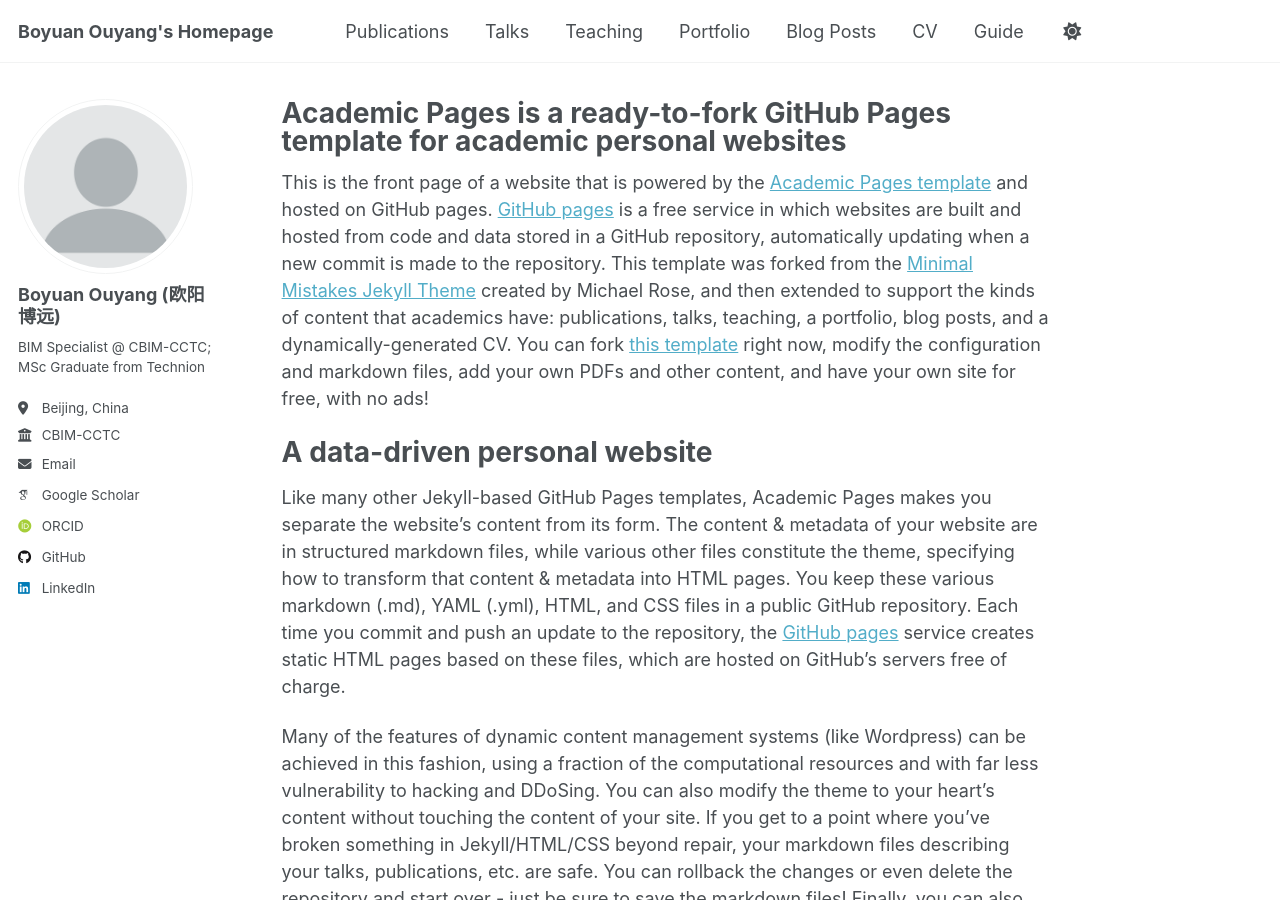
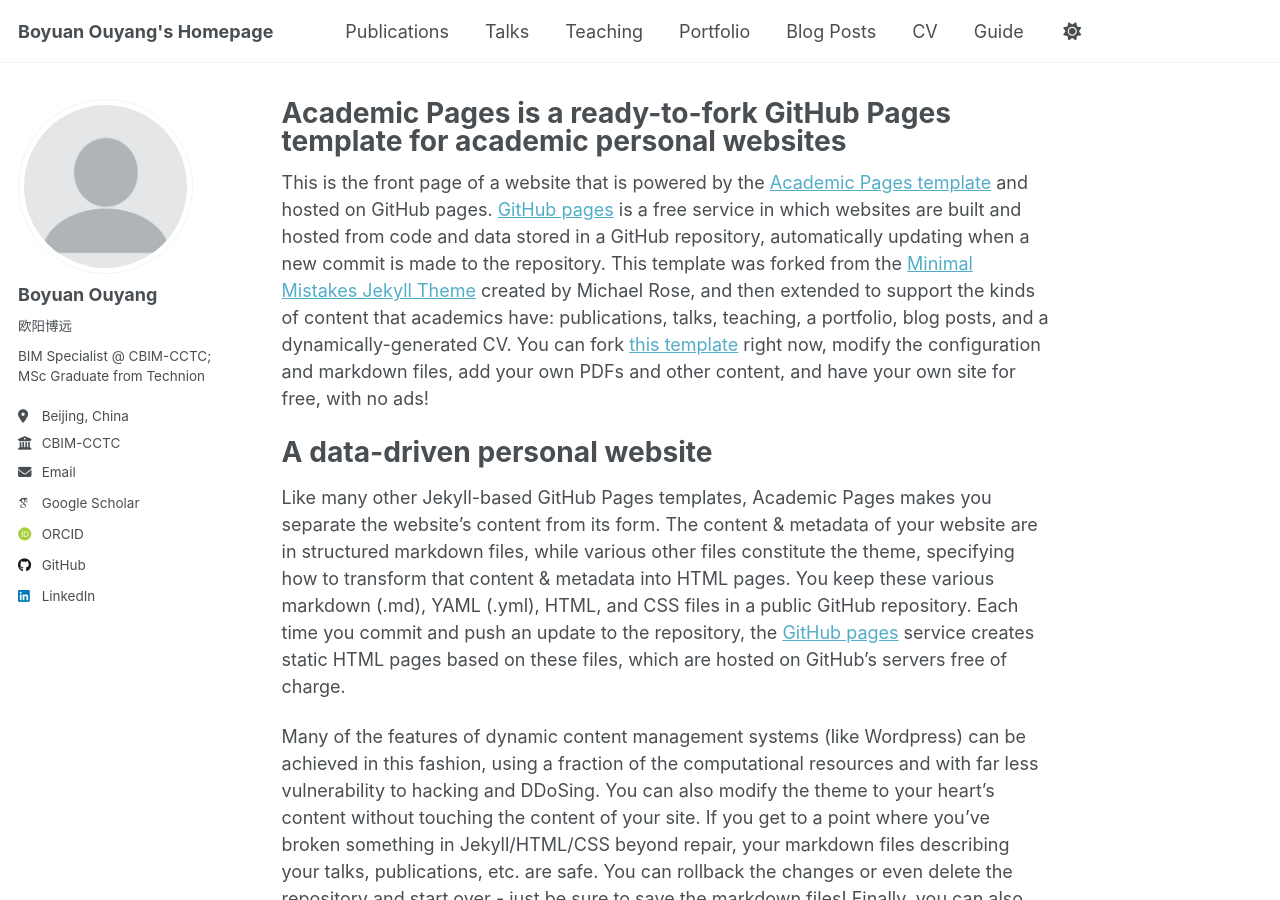
Before and after one commit to terry-oy/terry-oy.github.io, a Jekyll site: the page built from _pages/about.md, in a window 1280 px wide and 900 px high. Built offline with Jekyll 4.4.1, drawn with Linux system fonts in a browser that asks for light colours; some web fonts are replaced; part of the change alters nothing that is shown.

```diff
--- a/_config.yml
+++ b/_config.yml
@@ -23,8 +23,8 @@ repository               : "terry-oy/terry-oy.github.io"
 author:
   # Biographic information
   avatar           : "profile.png"
-  name             : "Boyuan Ouyang (欧阳博远)"
-  pronouns         : # example: "she/her"
+  name             : "Boyuan Ouyang"
+  pronouns         : "欧阳博远"
   bio              : "BIM Specialist @ CBIM-CCTC; MSc Graduate from Technion"
   location         : "Beijing, China"
   employer         : "CBIM-CCTC"
```
